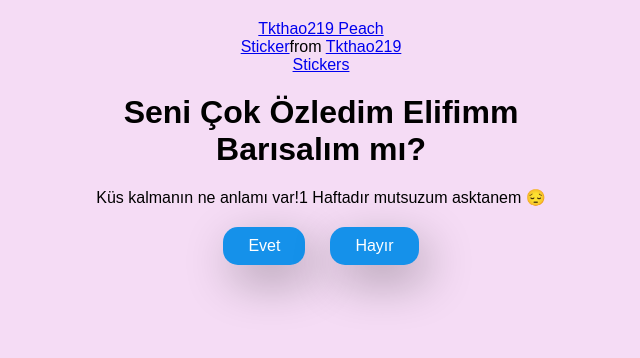
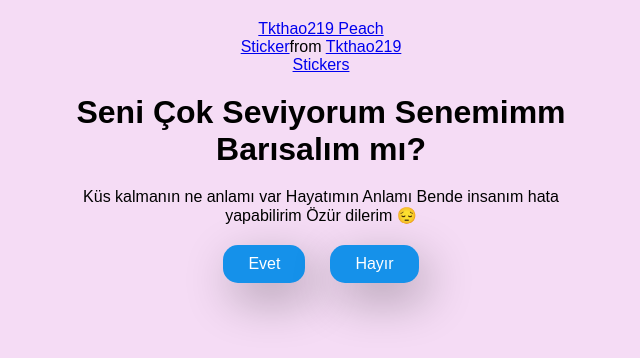
Before and after one commit to ysfrasim/senemshun, a plain HTML site: page index.html in a window 1280 px wide. Shown: the whole page, without its empty margins (319-959 px from the left). Drawn offline with Linux system fonts and the light colour scheme; a script that the page names is missing.

Commit message:
Modify index.html with new title and text
Updated the title and content of the HTML file.

```diff
--- a/index.html
+++ b/index.html
@@ -4,7 +4,7 @@
 <head>
     <meta charset="UTF-8">
     <meta name="viewport" content="width=device-width, initial-scale=1.0">
-    <title>Seni Seviyorum Aşkımm!</title>
+    <title>Seni Seviyorum Senemimm!</title>
     <link rel="stylesheet" href="style.css">
 </head>
 
@@ -15,8 +15,8 @@
                 Sticker</a>from <a href="https://tenor.com/search/tkthao219-stickers">Tkthao219 Stickers</a></div>
         <script type="text/javascript" async src="https://tenor.com/embed.js"></script>
 
-        <h1>Seni Çok Özledim Elifimm Barısalım mı?</h1>
-        <p>Küs kalmanın ne anlamı var!1 Haftadır mutsuzum asktanem 😔</p>
+        <h1>Seni Çok Seviyorum Senemimm Barısalım mı?</h1>
+        <p>Küs kalmanın ne anlamı var Hayatımın Anlamı Bende insanım hata yapabilirim Özür dilerim 😔</p>
         <!--peachandgoma-->
         <div class="btn">
             <a href="evet.html">Evet</a>
```
